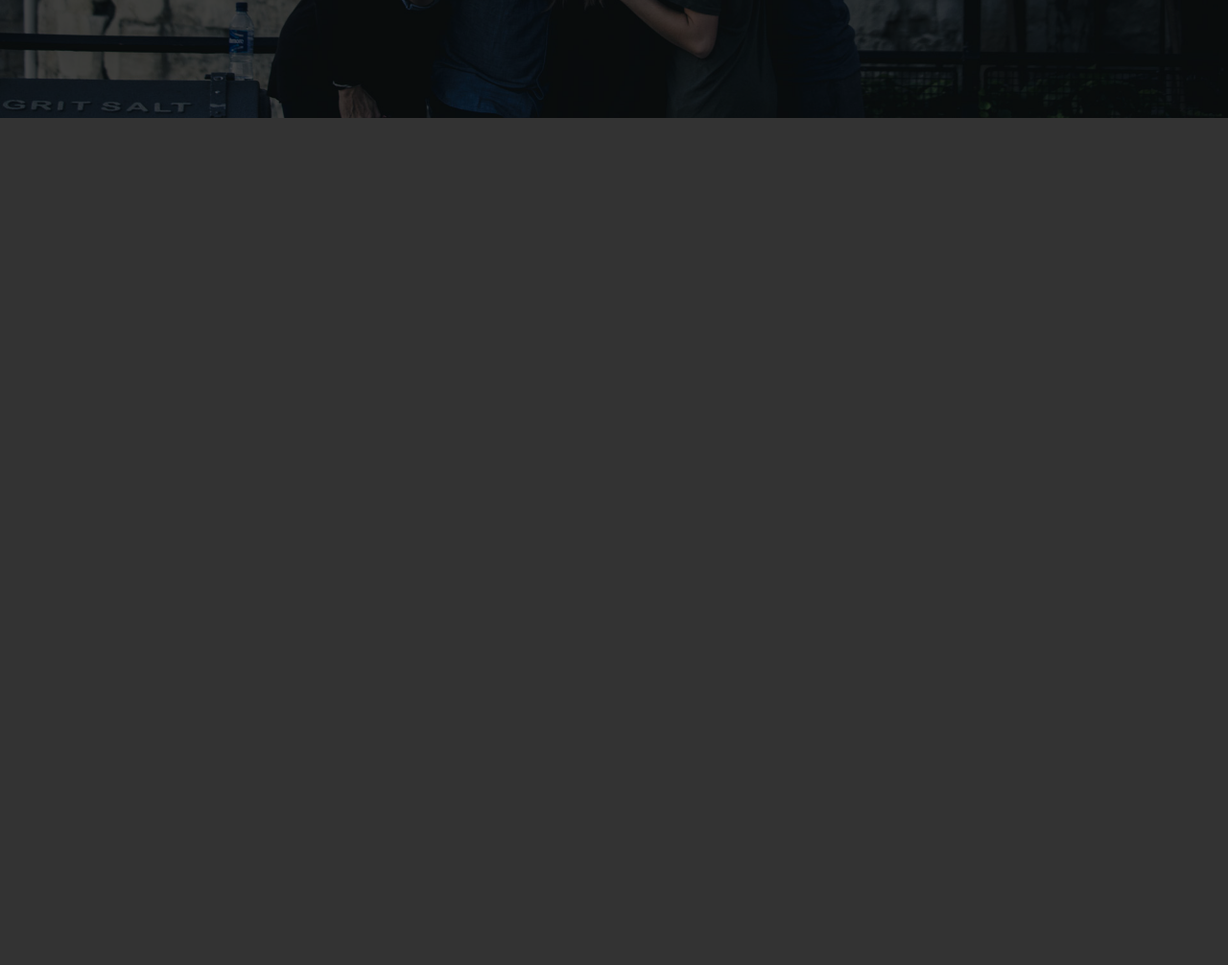
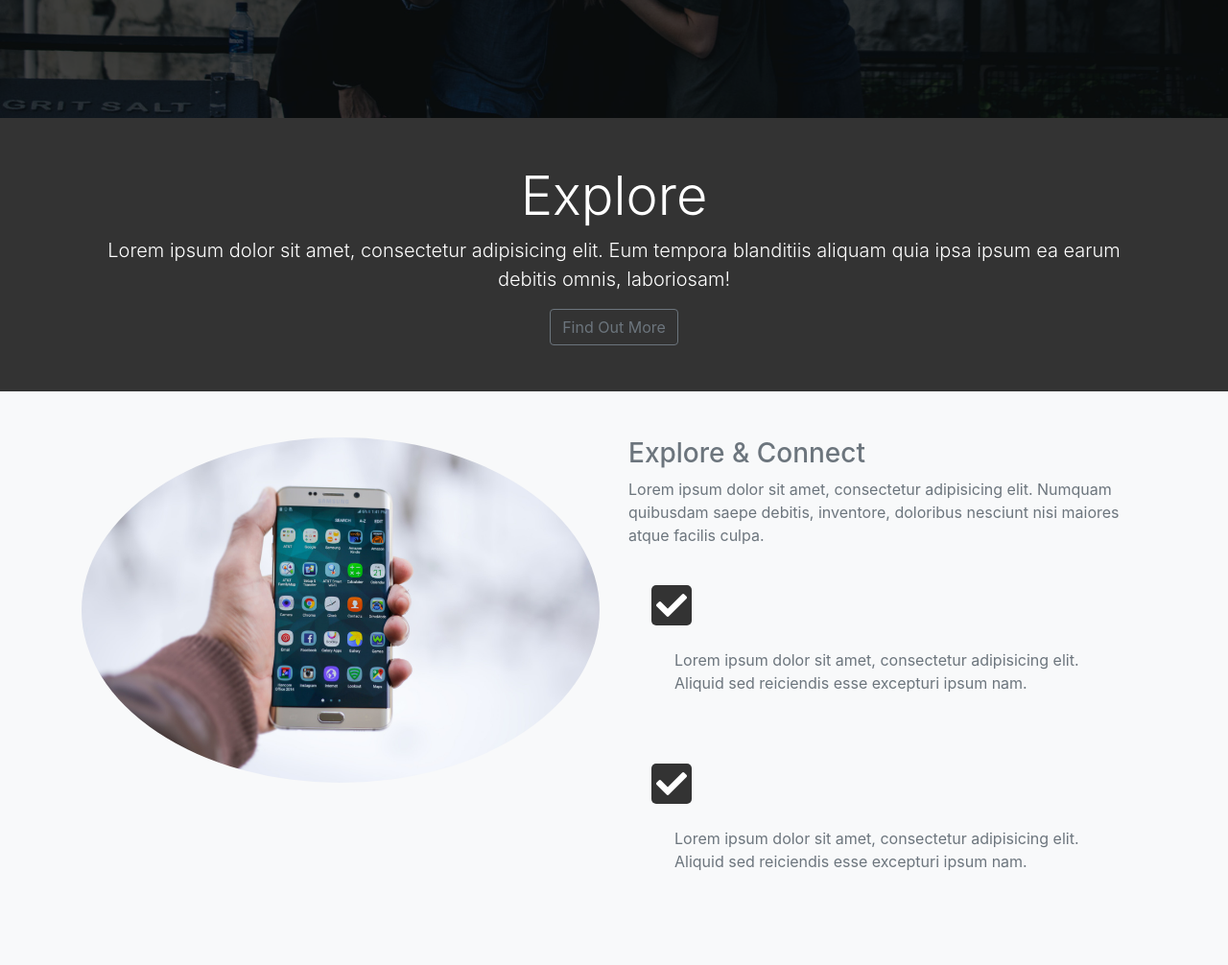
Before and after one commit to ZMcClung88/looplab, a website: page src/index.html in a window 1280 px wide. Shown: the part 577-1583 px from the top of the page at 96% size. Before the commit the page ends 800 px from the top, so only its background shows below. Drawn offline with nearby package versions, Linux system fonts and the light colour scheme.

Commit message:
explore section area

```diff
--- a/src/css/style.css
+++ b/src/css/style.css
@@ -41,3 +41,11 @@ body {
   padding: 5px;
   border-radius: 5px;
 }
+
+#explore-section .fas,
+#share-section .fas {
+  background: #333;
+  color: #fff;
+  padding: 5px;
+  border-radius: 5px;
+}
--- a/src/index.html
+++ b/src/index.html
@@ -103,6 +103,51 @@
     </div>
   </header>
 
+  <!-- EXPLORE HEAD -->
+  <section id="explore-head-section">
+    <div class="container">
+      <div class="row">
+        <div class="col text-center py-5">
+          <h1 class="display-4">Explore</h1>
+          <p class="lead">Lorem ipsum dolor sit amet, consectetur adipisicing elit. Eum tempora blanditiis aliquam quia ipsa ipsum ea earum debitis omnis, laboriosam!</p>
+          <a href="#" class="btn btn-outline-secondary">Find Out More</a>
+        </div>
+      </div>
+    </div>
+  </section>
+
+  <!-- EXPLORE SECTION -->
+  <section id="explore-section" class="bg-light text-muted py-5">
+    <div class="container">
+      <div class="row">
+        <div class="col-md-6">
+          <img src="img/explore-section1.jpg" alt="" class="img-fluid mb-3 rounded-circle">
+        </div>
+        <div class="col-md-6">
+          <h3>Explore & Connect</h3>
+          <p>Lorem ipsum dolor sit amet, consectetur adipisicing elit. Numquam quibusdam saepe debitis, inventore, doloribus nesciunt nisi maiores atque facilis culpa.</p>
+          <div class="d-flex">
+            <div class="p-4 align-self-start">
+              <i class="fas fa-check fa-2x"></i>
+
+              <div class="p-4 align-self-end">
+                Lorem ipsum dolor sit amet, consectetur adipisicing elit. Aliquid sed reiciendis esse excepturi ipsum nam.
+              </div>
+            </div>
+          </div>
+
+          <div class="d-flex">
+            <div class="p-4 align-self-start">
+              <i class="fas fa-check fa-2x"></i>
+              <div class="p-4 align-self-end">
+                Lorem ipsum dolor sit amet, consectetur adipisicing elit. Aliquid sed reiciendis esse excepturi ipsum nam.
+              </div>
+            </div>
+          </div>
+        </div>
+      </div>
+    </div>
+  </section>
 
   <script src="http://code.jquery.com/jquery-3.3.1.min.js" integrity="sha256-FgpCb/KJQlLNfOu91ta32o/NMZxltwRo8QtmkMRdAu8="
     crossorigin="anonymous"></script>
```
